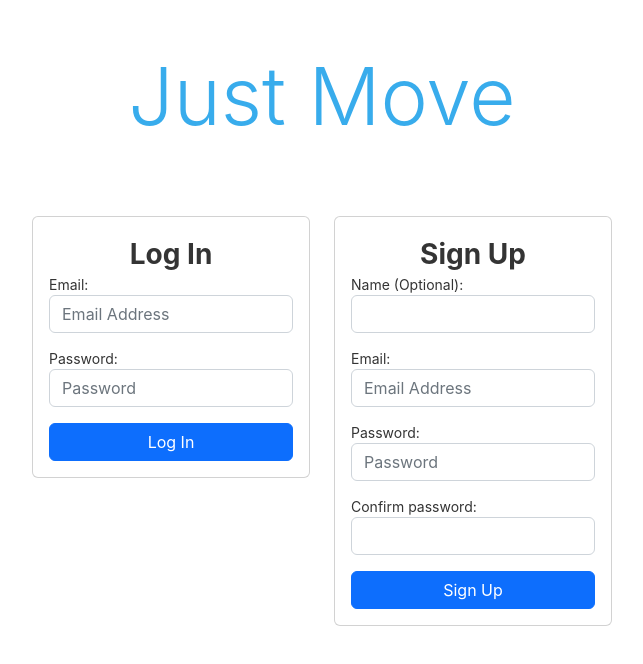
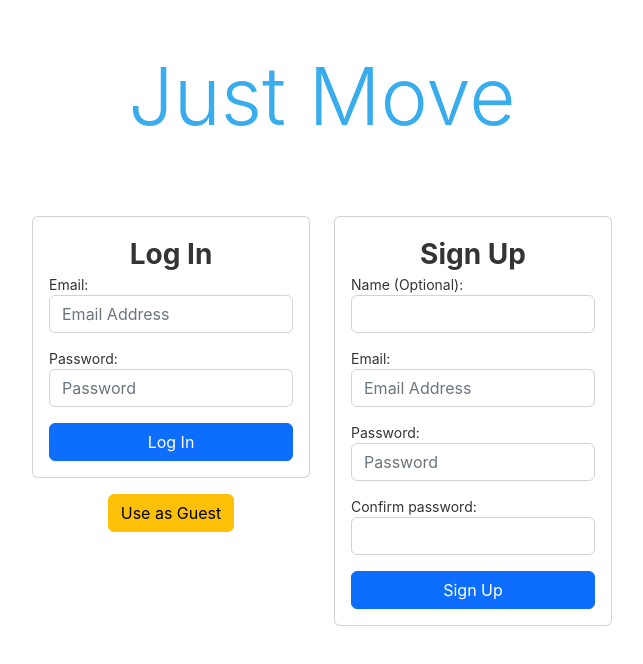
Before and after one commit to goldenwarrior2/Just-Move-115A, a React (Create React App) app in the folder just-move/: page / in a window 1280 px wide. Shown: the top 664 px of the page, without its empty margins (318-961 px from the left). Built offline with nearby package versions, Linux system fonts and the light colour scheme.

Commit message:
Allow anonymous login

```diff
--- a/just-move/src/components/login and register/Login.js
+++ b/just-move/src/components/login and register/Login.js
@@ -9,7 +9,7 @@ export function Login() {
   const [password, setPassword] = useState('');
   const navigate = useNavigate();
 
-  async function onFormSubmit (e) {
+  async function onFormSubmit(e) {
     e.preventDefault();
     try {
       const userCred = await signInWithEmailAndPassword(
@@ -20,10 +20,15 @@ export function Login() {
       console.log(userCred);
       navigate('/userhome');
     }
-    catch(err) {
+    catch (err) {
       console.log(err);
     }
   }
+
+  function handleLoginAnon() {
+    navigate("/userhome");
+  }
+
   return (
     <form onSubmit={onFormSubmit}>
       <div className="card p-3">
@@ -34,8 +39,8 @@ export function Login() {
             type="email"
             className="form-control mb-3"
             id="loginEmail" required
-            value= {email}
-            onChange= {(e) => setEmail(e.target.value)}
+            value={email}
+            onChange={(e) => setEmail(e.target.value)}
             placeholder="Email Address"
           />
           <label for="loginPassword">Password:</label>
@@ -43,14 +48,17 @@ export function Login() {
             type="password"
             className="form-control mb-3"
             id="loginPassword" required
-            value= {password}
-            onChange= {(e) => setPassword(e.target.value)}
+            value={password}
+            onChange={(e) => setPassword(e.target.value)}
             placeholder="Password"
           />
           <div className="d-grid">
-            <button id="loginForm" className="btn btn-primary" style={{ color: 'white'}}>Log In</button>
+            <button id="loginForm" className="btn btn-primary" style={{ color: 'white' }}>Log In</button>
           </div>
         </div>
+      </div>
+      <div className="d-flex align-items-center flex-column mt-3">
+        <button id="loginAnon" className="btn btn-warning" onClick={handleLoginAnon}>Use as Guest</button>
       </div>
     </form>
   )
```
